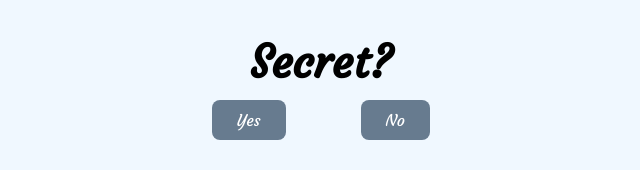
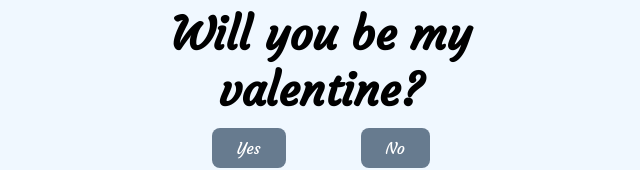
Before and after one commit to Brent852/Valentines-day-project, a plain HTML site: page index.html in a window 1280 px wide. Shown: the part 480-650 px from the top of the page, without its empty margins (319-959 px from the left). Drawn offline with Linux system fonts and the light colour scheme.

Commit message:
Update index.html

```diff
--- a/index.html
+++ b/index.html
@@ -14,7 +14,7 @@
         <div class="gif-container">
             <img src="https://tenor.com/view/tkthao219-bubududu-panda-gif-21484474.gif" alt="Valentine GIF">
         </div>
-        <h1>Secret?</h1>
+        <h1>Will you be my valentine?</h1>
         <div class="btn">
             <a href="yes.html">Yes</a>
             <a href="no1.html" id="move-random">No</a>
```
